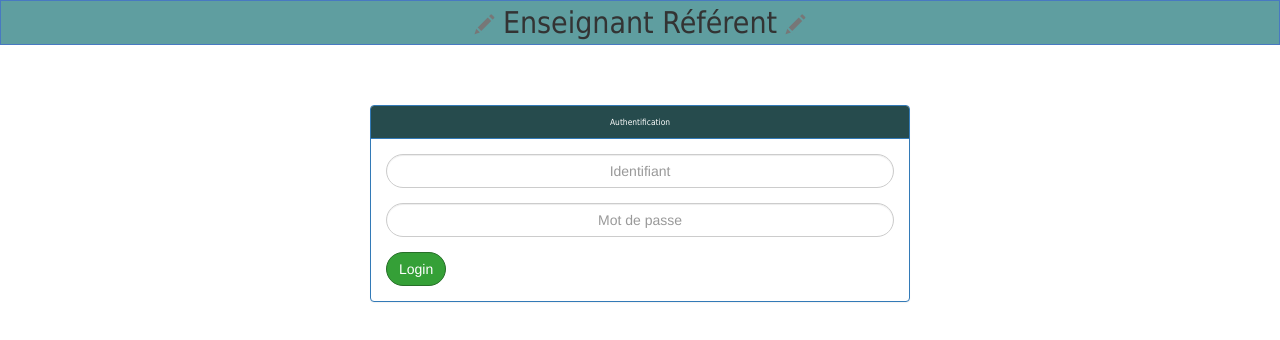
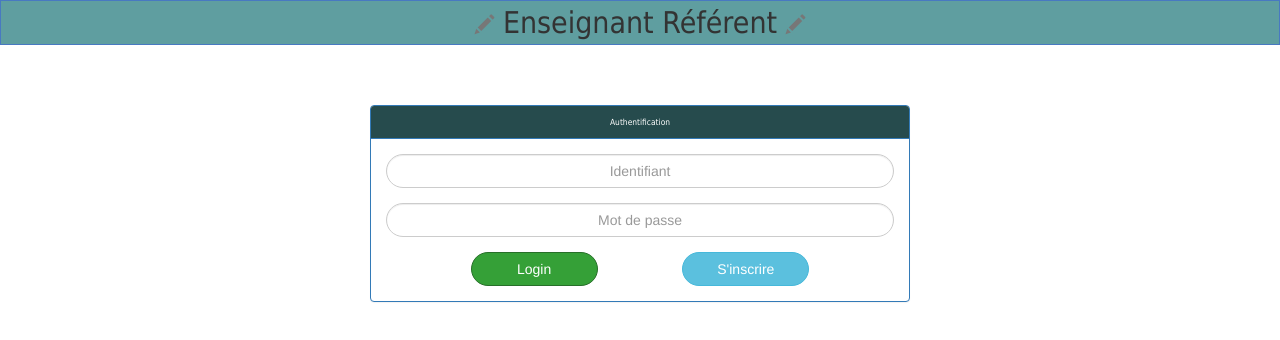
Before and after one commit to watslink/enseignantreferentwebclient, an Angular app: page /login in a window 1280 px wide. Shown: the top 340 px of the page. Built offline with nearby package versions, Linux system fonts and the light colour scheme; a web font is replaced by a local one.

Commit message:
add button inscription

```diff
--- a/src/app/login/login.component.css
+++ b/src/app/login/login.component.css
@@ -15,11 +15,11 @@ input{
   text-align: center;
 }
 
-button{
+.btn-success{
   background-color: #35a037;
   border-color: #276f29;
 }
 
-button:hover{
+.btn-success:hover{
   background-color: #2a652d;
 }
--- a/src/app/login/login.component.html
+++ b/src/app/login/login.component.html
@@ -13,7 +13,10 @@
           <div class="form-group">
             <input class="form-control rounded" ngModel="" type="password" name="motDePasse" placeholder="Mot de passe" required>
           </div>
-          <button type="submit" class="btn btn-success rounded ">Login</button>
+        <div class="raw">
+          <button type="submit" class="btn btn-success rounded col-md-offset-2 col-md-3 col-xs-4 col-xs-offset-1 ">Login</button>
+          <a href="/inscription"  class="btn btn-info rounded col-md-offset-2 col-md-3 col-xs-offset-1 col-xs-5">S'inscrire</a>
+        </div>
         </form>
       </div>
     </div>
```
